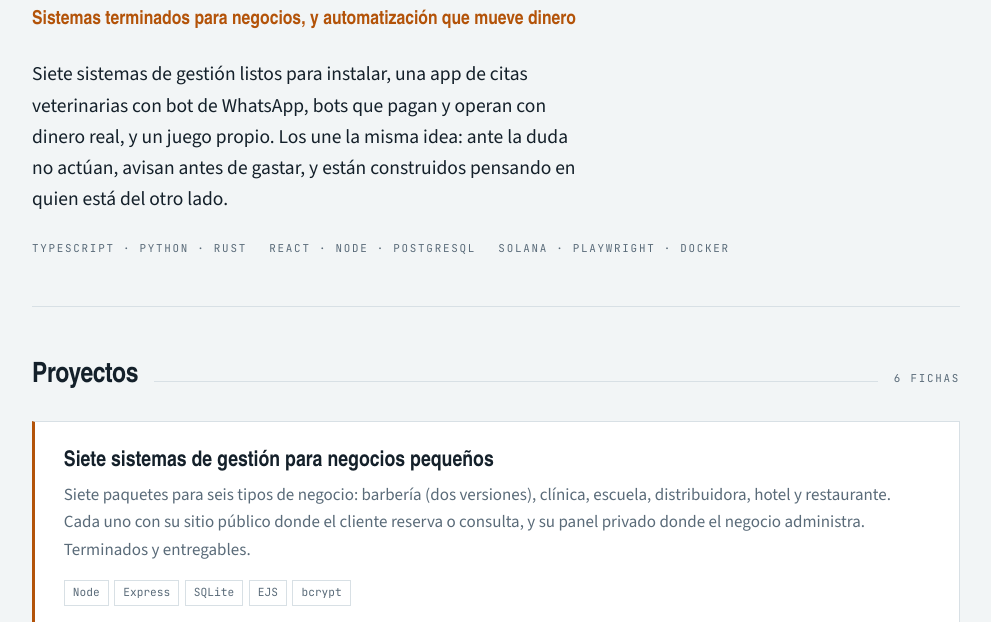
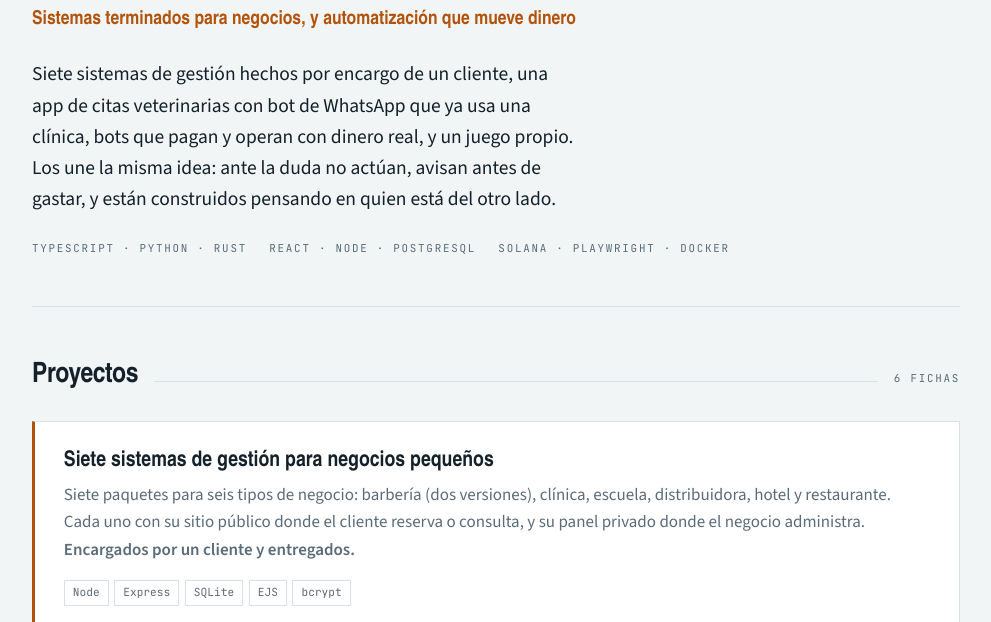
Before and after one commit to angelguerrrwro-rgb/angelguerrrwro-rgb.github.io, a plain HTML site: page index.html in a window 1280 px wide. Shown: the part 172-794 px from the top of the page, without its empty margins (144-1135 px from the left). Drawn offline with nearby package versions, Linux system fonts and the light colour scheme; a web font is replaced by a local one.

Commit message:
Los siete sistemas son encargo de un cliente, no producto propio
El cliente los pidio uno tras otro, igual que los tres bots. En la pagina
de venta eso es prueba social; en el portafolio y el CV es la diferencia
entre "terminados y entregables" y "entregados a un cliente".

Co-Authored-By: Claude Opus 5 <noreply@anthropic.com>

```diff
--- a/index.html
+++ b/index.html
@@ -100,8 +100,8 @@ footer{padding-block:2rem 3rem;color:var(--apagado);font-size:.85rem}
   <div class="eti">Desarrollador full-stack &middot; Venezuela (GMT-4) &middot; Remoto</div>
   <h1>Angel Guerrero</h1>
   <div class="rol">Sistemas terminados para negocios, y automatizaci&oacute;n que mueve dinero</div>
-  <p class="tesis">Siete sistemas de gesti&oacute;n listos para instalar, una app de citas veterinarias con bot de
-     WhatsApp, bots que pagan y operan con dinero real, y un juego propio. Los une la misma idea: ante la duda no act&uacute;an, avisan
+  <p class="tesis">Siete sistemas de gesti&oacute;n hechos por encargo de un cliente, una app de citas veterinarias con bot de
+     WhatsApp que ya usa una cl&iacute;nica, bots que pagan y operan con dinero real, y un juego propio. Los une la misma idea: ante la duda no act&uacute;an, avisan
      antes de gastar, y est&aacute;n construidos pensando en quien est&aacute; del otro lado.</p>
   <div class="meta">
     <span class="eti">TypeScript &middot; Python &middot; Rust</span>
@@ -118,7 +118,7 @@ footer{padding-block:2rem 3rem;color:var(--apagado);font-size:.85rem}
     <p class="resumen">Siete paquetes para seis tipos de negocio: barber&iacute;a (dos versiones), cl&iacute;nica,
        escuela, distribuidora, hotel y restaurante.
        Cada uno con su sitio p&uacute;blico donde el cliente reserva o consulta, y su panel privado
-       donde el negocio administra. Terminados y entregables.</p>
+       donde el negocio administra. <b>Encargados por un cliente y entregados.</b></p>
     <div class="pila"><span>Node</span><span>Express</span><span>SQLite</span><span>EJS</span><span>bcrypt</span></div>
 
     <div class="galeria">
```
Also changed, not shown: cv.html (+1 -1 lines), sistemas.html (+3 -2 lines).
